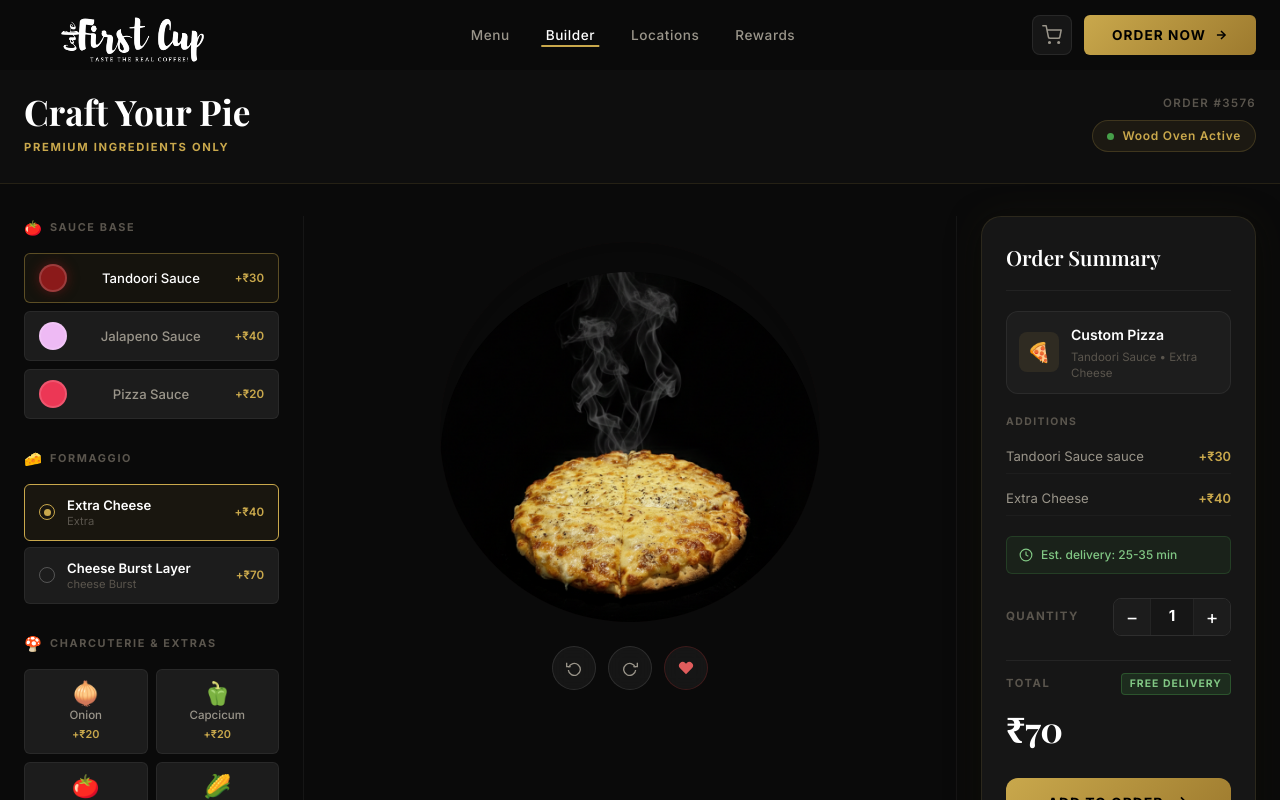
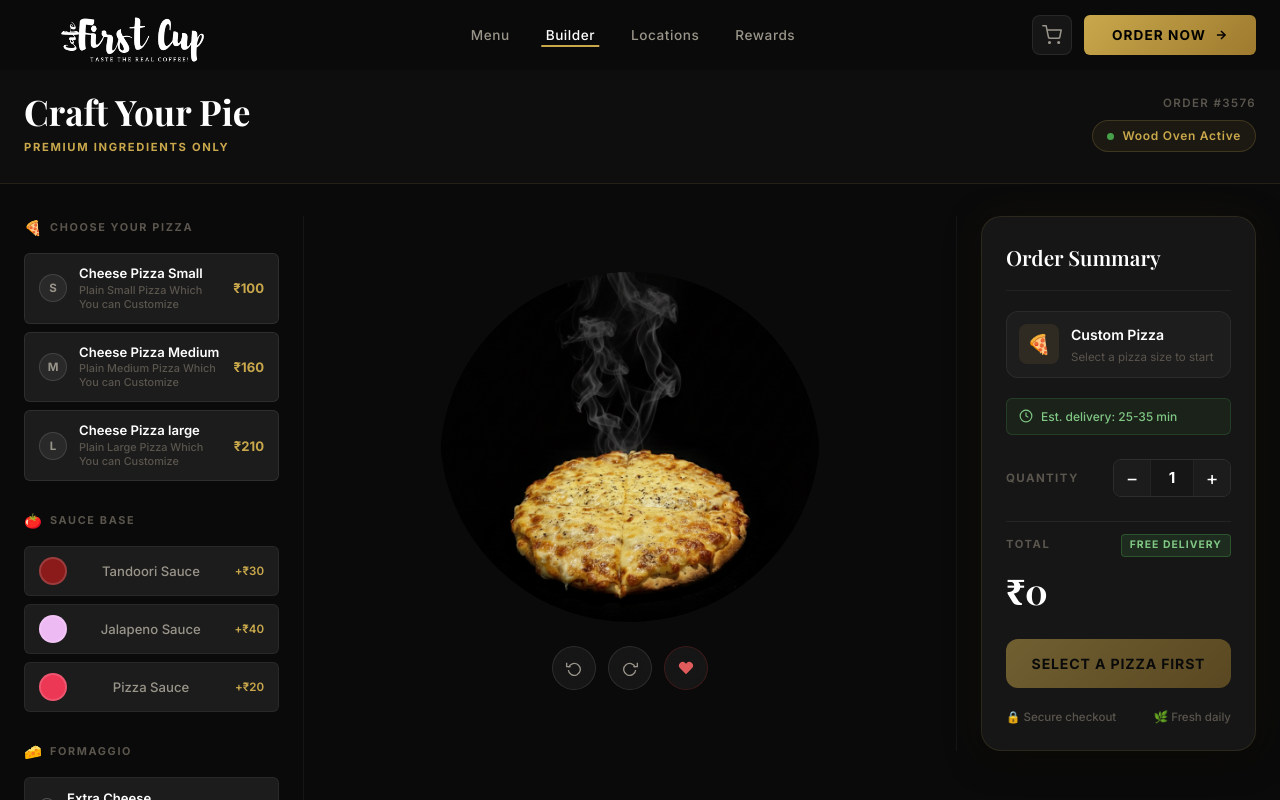
Before and after one commit to Mujjamil/PizzaBuilder, a React (Vite) app: page / in a window 1280 px wide. Both pictures are taken after a click on the button "ORDER NOW". Shown: the top 800 px of the page. Built offline with nearby package versions, Linux system fonts and the light colour scheme; a web font is replaced by a local one.

Commit message:
changed billing section

```diff
--- a/src/components/PizzaBuilder.css
+++ b/src/components/PizzaBuilder.css
@@ -165,32 +165,87 @@
     color: var(--gray-500);
 }
 
-/* Size buttons */
+/* Size / Pizza selector buttons */
 .size-options {
     display: flex;
+    flex-direction: column;
     gap: 8px;
-    margin-bottom: 12px;
+    margin-bottom: 4px;
 }
 
 .size-btn {
-    flex: 1;
-    padding: 10px 4px;
+    display: flex;
+    align-items: center;
+    gap: 12px;
+    padding: 12px 14px;
     border-radius: var(--radius-sm);
     border: 1px solid rgba(255, 255, 255, 0.08);
     background: var(--bg-elevated);
     color: var(--gray-300);
-    font-size: 0.85rem;
-    font-weight: 600;
+    font-size: 0.82rem;
+    font-weight: 500;
     cursor: pointer;
     transition: var(--transition);
     font-family: var(--font-sans);
+    text-align: left;
+}
+
+.size-badge {
+    width: 28px;
+    height: 28px;
+    border-radius: 50%;
+    background: rgba(255, 255, 255, 0.06);
+    border: 1px solid rgba(255, 255, 255, 0.12);
+    display: flex;
+    align-items: center;
+    justify-content: center;
+    font-size: 0.72rem;
+    font-weight: 800;
+    color: var(--gray-300);
+    flex-shrink: 0;
+    letter-spacing: 0;
+}
+
+.size-info {
+    flex: 1;
+    display: flex;
+    flex-direction: column;
+    gap: 1px;
+}
+
+.size-name {
+    font-size: 0.82rem;
+    font-weight: 600;
+    color: var(--white);
+    line-height: 1.2;
+}
+
+.size-desc {
+    font-size: 0.68rem;
+    color: var(--gray-500);
+}
+
+.size-price {
+    font-size: 0.82rem;
+    font-weight: 700;
+    color: var(--gold);
+    flex-shrink: 0;
 }
 
 .size-btn.active {
-    background: rgba(201, 168, 76, 0.12);
+    background: rgba(201, 168, 76, 0.10);
     border-color: var(--gold);
-    color: var(--gold);
-    box-shadow: 0 0 12px rgba(201, 168, 76, 0.15);
+    box-shadow: 0 0 12px rgba(201, 168, 76, 0.12);
+}
+
+.size-btn.active .size-badge {
+    background: var(--gold);
+    border-color: var(--gold);
+    color: #000;
+}
+
+.size-btn.active .size-name {
+    color: var(--white);
 }
 
 .size-btn:hover:not(.active) {
@@ -644,6 +699,15 @@
     color: var(--gold-light);
 }
 
+.order-item__base-price {
+    font-family: var(--font-serif);
+    font-size: 1rem;
+    font-weight: 700;
+    color: var(--gold);
+    white-space: nowrap;
+    flex-shrink: 0;
+}
+
 /* Additions */
 .order-additions {
     display: flex;
@@ -670,10 +734,47 @@
     border-bottom: 1px solid rgba(255, 255, 255, 0.03);
 }
 
-.addition-row span:last-child {
+.addition-row__right {
+    display: flex;
+    align-items: center;
+    gap: 8px;
     color: var(--gold);
     font-weight: 600;
     font-size: 0.8rem;
+    flex-shrink: 0;
+}
+
+.addition-remove {
+    width: 18px;
+    height: 18px;
+    border-radius: 50%;
+    background: rgba(220, 50, 50, 0.12);
+    border: 1px solid rgba(220, 50, 50, 0.25);
+    color: #e05c5c;
+    font-size: 0.6rem;
+    font-weight: 700;
+    display: flex;
+    align-items: center;
+    justify-content: center;
+    cursor: pointer;
+    transition: var(--transition-fast);
+    padding: 0;
+    line-height: 1;
+    font-family: var(--font-sans);
+}
+
+.addition-remove:hover {
+    background: rgba(220, 50, 50, 0.3);
+    border-color: rgba(220, 50, 50, 0.5);
+    color: #ff6b6b;
+    transform: scale(1.1);
+}
+
+.add-order-btn:disabled {
+    opacity: 0.5;
+    cursor: not-allowed;
+    transform: none;
+    box-shadow: none;
 }
 
 /* Delivery badge */
--- a/src/components/PizzaBuilder.jsx
+++ b/src/components/PizzaBuilder.jsx
@@ -1,11 +1,9 @@
-import { useState, useEffect } from 'react';
-import { sauces, cheeses, toppings } from '../data/pizzas';
+import { useState } from 'react';
+import { sauces, cheeses, toppings, signaturePizzas } from '../data/pizzas';
 import './PizzaBuilder.css';
 
-// Pizza visualization - layered SVG/CSS approach
 const PIZZA_BASE_IMAGE = '/cheesepizza.png';
 
-// Topping positions on pizza (percentage-based)
 const TOPPING_POSITIONS = [
     { x: 50, y: 30 }, { x: 70, y: 45 }, { x: 35, y: 55 }, { x: 60, y: 65 },
     { x: 45, y: 42 }, { x: 28, y: 38 }, { x: 65, y: 30 }, { x: 55, y: 56 },
@@ -13,18 +11,19 @@ const TOPPING_POSITIONS = [
 ];
 
 export default function PizzaBuilder({ setCartCount }) {
-    const [selectedCrust, setSelectedCrust] = useState({ id: 'neapolitan', label: 'Neapolitan', icon: '🍕', price: 0 });
-    const [selectedSauce, setSelectedSauce] = useState(sauces[0]);
-    const [selectedCheese, setSelectedCheese] = useState(cheeses[0]);
+    const [selectedBasePizza, setSelectedBasePizza] = useState(null);
+    const [selectedSauce, setSelectedSauce] = useState(null);
+    const [selectedCheese, setSelectedCheese] = useState(null);
     const [selectedToppings, setSelectedToppings] = useState([]);
     const [quantity, setQuantity] = useState(1);
     const [addedToCart, setAddedToCart] = useState(false);
     const [orderNumber] = useState(() => Math.floor(Math.random() * 9000) + 1000);
 
+    const basePizzaPrice = selectedBasePizza ? selectedBasePizza.price : 0;
     const toppingExtras = selectedToppings.reduce((sum, t) => sum + t.price, 0);
-    const cheeseExtra = selectedCheese.price;
-    const sauceExtra = selectedSauce.price;
-    const unitPrice = sauceExtra + cheeseExtra + toppingExtras;
+    const cheeseExtra = selectedCheese ? selectedCheese.price : 0;
+    const sauceExtra = selectedSauce ? selectedSauce.price : 0;
+    const unitPrice = basePizzaPrice + sauceExtra + cheeseExtra + toppingExtras;
     const totalPrice = unitPrice * quantity;
 
     const toggleTopping = (topping) => {
@@ -34,6 +33,10 @@ export default function PizzaBuilder({ setCartCount }) {
                 : [...prev, topping]
         );
     };
+
+    const removeSauce = () => setSelectedSauce(null);
+    const removeCheese = () => setSelectedCheese(null);
+    const removeTopping = (id) => setSelectedToppings((prev) => prev.filter((t) => t.id !== id));
 
     const handleAddToCart = () => {
         setAddedToCart(true);
@@ -67,6 +70,8 @@ export default function PizzaBuilder({ setCartCount }) {
                 <div className="builder__layout">
                     {/* ===== LEFT PANEL ===== */}
                     <LeftPanel
+                        selectedBasePizza={selectedBasePizza}
+                        setSelectedBasePizza={setSelectedBasePizza}
                         selectedSauce={selectedSauce}
                         setSelectedSauce={setSelectedSauce}
                         selectedCheese={selectedCheese}
@@ -83,6 +88,7 @@ export default function PizzaBuilder({ setCartCount }) {
 
                     {/* ===== RIGHT PANEL ===== */}
                     <RightPanel
+                        selectedBasePizza={selectedBasePizza}
                         selectedSauce={selectedSauce}
                         selectedCheese={selectedCheese}
                         selectedToppings={selectedToppings}
@@ -92,6 +98,9 @@ export default function PizzaBuilder({ setCartCount }) {
                         unitPrice={unitPrice}
                         handleAddToCart={handleAddToCart}
                         addedToCart={addedToCart}
+                        removeSauce={removeSauce}
+                        removeCheese={removeCheese}
+                        removeTopping={removeTopping}
                     />
                 </div>
             </div>
@@ -100,9 +109,29 @@ export default function PizzaBuilder({ setCartCount }) {
 }
 
 /* ===== LEFT PANEL ===== */
-function LeftPanel({ selectedSauce, setSelectedSauce, selectedCheese, setSelectedCheese, selectedToppings, toggleTopping }) {
+function LeftPanel({ selectedBasePizza, setSelectedBasePizza, selectedSauce, setSelectedSauce, selectedCheese, setSelectedCheese, selectedToppings, toggleTopping }) {
     return (
         <aside className="panel panel--left">
+
+            {/* Pizza Size / Base */}
+            <BuilderSection title="Choose Your Pizza" icon="🍕">
+                <div className="size-options">
+                    {signaturePizzas.map((p) => (
+                        <button
+                            key={p.id}
+                            className={`size-btn ${selectedBasePizza?.id === p.id ? 'active' : ''}`}
+                            onClick={() => setSelectedBasePizza(p)}
+                        >
+                            <span className="size-badge">{p.badges[0]}</span>
+                            <div className="size-info">
+                                <span className="size-name">{p.name}</span>
+                                <span className="size-desc">{p.description}</span>
+                            </div>
+                            <span className="size-price">₹{p.price}</span>
+                        </button>
+                    ))}
+                </div>
+            </BuilderSection>
 
             {/* Sauce */}
             <BuilderSection title="Sauce Base" icon="🍅">
@@ -110,13 +139,13 @@ function LeftPanel({ selectedSauce, setSelectedSauce, selectedCheese, setSelecte
                     {sauces.map((s) => (
                         <button
                             key={s.id}
-                            className={`sauce-btn ${selectedSauce.id === s.id ? 'active' : ''}`}
+                            className={`sauce-btn ${selectedSauce?.id === s.id ? 'active' : ''}`}
                             onClick={() => setSelectedSauce(s)}
                             title={s.label}
                         >
                             <span
                                 className="sauce-circle"
-                                style={{ background: s.color, boxShadow: selectedSauce.id === s.id ? `0 0 12px ${s.color}88` : 'none' }}
+                                style={{ background: s.color, boxShadow: selectedSauce?.id === s.id ? `0 0 12px ${s.color}88` : 'none' }}
                             />
                             <span className="sauce-label">{s.label}</span>
                             {s.price > 0 && <span className="option-price">+₹{s.price}</span>}
@@ -131,11 +160,11 @@ function LeftPanel({ selectedSauce, setSelectedSauce, selectedCheese, setSelecte
                     {cheeses.map((c) => (
                         <button
                             key={c.id}
-                            className={`cheese-btn ${selectedCheese.id === c.id ? 'active' : ''}`}
+                            className={`cheese-btn ${selectedCheese?.id === c.id ? 'active' : ''}`}
                             onClick={() => setSelectedCheese(c)}
                         >
                             <div className="cheese-radio">
-                                {selectedCheese.id === c.id && <div className="cheese-radio-dot" />}
+                                {selectedCheese?.id === c.id && <div className="cheese-radio-dot" />}
                             </div>
                             <div className="cheese-info">
                                 <span className="cheese-name">{c.label}</span>
@@ -182,25 +211,16 @@ function CenterPanel({ selectedSauce, selectedToppings }) {
     return (
         <div className="panel panel--center">
             <div className="pizza-preview">
-                {/* Pizza visualization */}
                 <div className="pizza-canvas">
-                    {/* Outer glow ring */}
                     <div
                         className="pizza-ring"
-                        style={{ boxShadow: `0 0 60px ${selectedSauce.color}44, inset 0 0 40px rgba(0,0,0,0.3)` }}
+                        style={{ boxShadow: selectedSauce ? `0 0 60px ${selectedSauce.color}44, inset 0 0 40px rgba(0,0,0,0.3)` : 'none' }}
                     />
-
-                    {/* Pizza image */}
                     <img
                         src={PIZZA_BASE_IMAGE}
                         alt="Your pizza"
                         className="pizza-canvas__img"
-                        style={{
-                            filter: `hue-rotate(${selectedSauce.id === 'bianca' ? '0' : selectedSauce.id === 'pesto' ? '60' : '0'}deg)`,
-                        }}
                     />
-
-                    {/* Topping overlays */}
                     {selectedToppings.map((topping, i) => {
                         const pos = TOPPING_POSITIONS[i % TOPPING_POSITIONS.length];
                         return (
@@ -219,8 +239,6 @@ function CenterPanel({ selectedSauce, selectedToppings }) {
                     })}
                 </div>
 
-
-                {/* Action buttons */}
                 <div className="pizza-actions">
                     <button className="pizza-action-btn" title="Undo">
                         <svg width="16" height="16" viewBox="0 0 24 24" fill="none" stroke="currentColor" strokeWidth="2">
@@ -246,7 +264,9 @@ function CenterPanel({ selectedSauce, selectedToppings }) {
 }
 
 /* ===== RIGHT PANEL ===== */
-function RightPanel({ selectedSauce, selectedCheese, selectedToppings, quantity, setQuantity, totalPrice, unitPrice, handleAddToCart, addedToCart }) {
+function RightPanel({ selectedBasePizza, selectedSauce, selectedCheese, selectedToppings, quantity, setQuantity, totalPrice, unitPrice, handleAddToCart, addedToCart, removeSauce, removeCheese, removeTopping }) {
+    const hasAdditions = (selectedSauce && selectedSauce.price > 0) || (selectedCheese && selectedCheese.price > 0) || selectedToppings.length > 0;
+
     return (
         <aside className="panel panel--right">
             <div className="order-summary">
@@ -258,33 +278,67 @@ function RightPanel({ selectedSauce, selectedCheese, selectedToppings, quantity,
                 <div className="order-item order-item--base">
                     <div className="order-item__icon">🍕</div>
                     <div className="order-item__info">
-                        <div className="order-item__name">Custom Pizza</div>
+                        <div className="order-item__name">
+                            {selectedBasePizza ? selectedBasePizza.name : 'Custom Pizza'}
+                        </div>
                         <div className="order-item__detail">
-                            {selectedSauce.label} • {selectedCheese.label}
+                            {selectedBasePizza
+                                ? selectedBasePizza.description
+                                : 'Select a pizza size to start'}
                         </div>
                     </div>
+                    {selectedBasePizza && (
+                        <span className="order-item__base-price">₹{selectedBasePizza.price}</span>
+                    )}
                 </div>
 
                 {/* Additions */}
-                {(selectedSauce.price > 0 || selectedCheese.price > 0 || selectedToppings.length > 0) && (
+                {hasAdditions && (
                     <div className="order-additions">
                         <div className="order-additions__label">Additions</div>
-                        {selectedSauce.price > 0 && (
+
+                        {selectedSauce && selectedSauce.price > 0 && (
                             <div className="addition-row">
                                 <span>{selectedSauce.label} sauce</span>
+                                <span className="addition-row__right">
                                     <span>+₹{selectedSauce.price}</span>
+                                    <button
+                                        className="addition-remove"
+                                        onClick={removeSauce}
+                                        title="Remove sauce"
+                                        aria-label="Remove sauce"
+                                    >✕</button>
+                                </span>
                             </div>
                         )}
-                        {selectedCheese.price > 0 && (
+
+                        {selectedCheese && selectedCheese.price > 0 && (
                             <div className="addition-row">
                                 <span>{selectedCheese.label}</span>
+                                <span className="addition-row__right">
                                     <span>+₹{selectedCheese.price}</span>
+                                    <button
+                                        className="addition-remove"
+                                        onClick={removeCheese}
+                                        title="Remove cheese"
+                                        aria-label="Remove cheese"
+                                    >✕</button>
+                                </span>
                             </div>
                         )}
+
                         {selectedToppings.map((t) => (
                             <div key={t.id} className="addition-row">
                                 <span>{t.label}</span>
+                                <span className="addition-row__right">
                                     <span>+₹{t.price}</span>
+                                    <button
+                                        className="addition-remove"
+                                        onClick={() => removeTopping(t.id)}
+                                        title={`Remove ${t.label}`}
+                                        aria-label={`Remove ${t.label}`}
+                                    >✕</button>
+                                </span>
                             </div>
                         ))}
                     </div>
@@ -329,6 +383,7 @@ function RightPanel({ selectedSauce, selectedCheese, selectedToppings, quantity,
                 <button
                     className={`add-order-btn ${addedToCart ? 'added' : ''}`}
                     onClick={handleAddToCart}
+                    disabled={!selectedBasePizza}
                 >
                     {addedToCart ? (
                         <>
@@ -339,10 +394,12 @@ function RightPanel({ selectedSauce, selectedCheese, selectedToppings, quantity,
                         </>
                     ) : (
                         <>
-                            Add to Order
+                            {selectedBasePizza ? 'Add to Order' : 'Select a Pizza First'}
+                            {selectedBasePizza && (
                                 <svg width="16" height="16" viewBox="0 0 24 24" fill="none" stroke="currentColor" strokeWidth="2.5">
                                     <line x1="5" y1="12" x2="19" y2="12" /><polyline points="12 5 19 12 12 19" />
                                 </svg>
+                            )}
                         </>
                     )}
                 </button>
```
Lines whose indentation alone changed are shown as unchanged.
